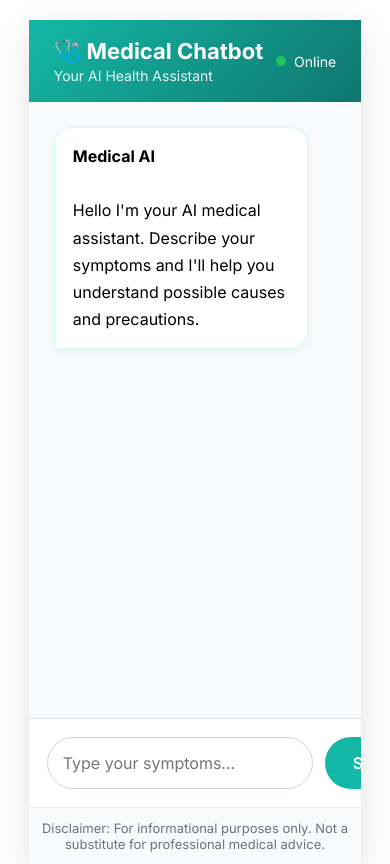
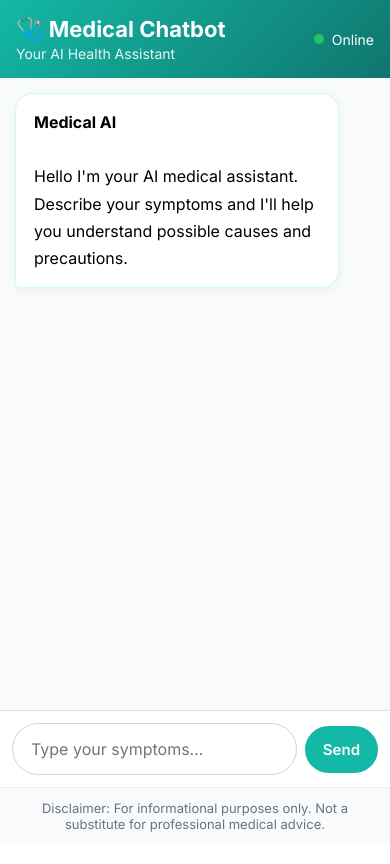
Before and after one commit to hasini6827/Medical_Chatbot, a Flask app: page / in a window 390 px wide. After the commit the page ends 832 px from the top, so only its background shows below. Run offline with Flask 3, Linux system fonts and the light colour scheme.

```diff
--- a/templates/index.html
+++ b/templates/index.html
@@ -18,193 +18,96 @@ font-family:'Inter',sans-serif;
 
 body{
 
-background:#F0FDFA
-
+background:#F0FDFA;
 display:flex;
-
 justify-content:center;
-
 align-items:center;
-
 height:100vh;
-
 padding:20px;
-
 }
 
 .container{
-
 width:95%;
-
 max-width:1200px;
-
 height:90vh;
-
 margin:auto;
-
 background:white;
-
 border-radius:18px;
-
 overflow:hidden;
-
 display:flex;
-
 flex-direction:column;
-
 box-shadow:0 10px 30px rgba(0,0,0,.12);
-
 }
 
 .header{
-
 background:linear-gradient(135deg,#14B8A6,#0F766E);
-
 color:white;
-
 padding:18px 25px;
-
 display:flex;
-
 justify-content:space-between;
-
 align-items:center;
-
 }
 
 .header h2{
-
 font-size:28px;
-
 font-weight:700;
-
 }
 
 .header p{
-
 font-size:14px;
-
 opacity:.9;
-
 margin-top:3px;
-
 }
 
 .status{
-
 display:flex;
-
 align-items:center;
-
 gap:8px;
-
 font-size:14px;
-
 }
 
 .dot{
-
 width:10px;
-
 height:10px;
-
 background:#22c55e;
-
 border-radius:50%;
 
 }
 
 #chatbox{
-
 flex:1;
-
 overflow-y:auto;
-
 padding:25px;
-
 background:#f8fafc;
-
 display:flex;
-
 flex-direction:column;
-
 }
 
 .message{
-
 padding:15px 18px;
-
 margin-bottom:18px;
-
 max-width:75%;
-
 line-height:1.7;
-
 border-radius:18px;
-
 animation:fade .3s ease;
-
 word-break:break-word;
-
 }
 
 .bot{
-
 align-self:flex-start;
-
 background:white;
-
 border:1px solid #ccfbf1;
-
 border-bottom-left-radius:5px;
-
 box-shadow:0 3px 10px rgba(0,0,0,.05);
-
 }
 
 .user{
-
 align-self:flex-end;
-
 background:#14B8A6;
-
 color:white;
-
 border-bottom-right-radius:5px;
-
 }
 
-.input-area{
-
-display:flex;
-
-padding:18px;
-
-gap:12px;
-
-background:white;
-
-border-top:1px solid #ddd;
-
-}
-
-input{
-
-flex:1;
-
-padding:15px;
-
-border-radius:30px;
-
-border:1px solid #cbd5e1;
-
-font-size:16px;
-
-outline:none;
-
-transition:.3s;
-
-}
 
 input:focus{
 
@@ -214,28 +117,38 @@ box-shadow:0 0 0 3px rgba(20, 184, 166, .2);
 
 }
 
-button{
 
-padding:0 28px;
-
-background:#14B8A6;
-
-color:white;
-
-border:none;
-
-border-radius:30px;
-
-cursor:pointer;
-
-font-size:16px;
-
-font-weight:600;
-
-transition:.3s;
-
+.input-area{
+    display:flex;
+    align-items:center;
+    gap:10px;
+    padding:15px;
+    background:white;
+    border-top:1px solid #ddd;
+    width:100%;
 }
 
+.input-area input{
+    flex:1;
+    min-width:0;
+    padding:15px 18px;
+    border-radius:30px;
+    border:1px solid #cbd5e1;
+    font-size:16px;
+    outline:none;
+}
+
+.input-area button{
+    flex-shrink:0;
+    padding:15px 22px;
+    background:#14B8A6;
+    color:white;
+    border:none;
+    border-radius:30px;
+    cursor:pointer;
+    font-size:16px;
+    font-weight:600;
+}
 button:hover{
 
 background:#0F766E;
@@ -278,28 +191,43 @@ transform:translateY(0);
 
 }
 
-@media(max-width:768px){
+@media (max-width:768px){
 
-.container{
+    body{
+        padding:0;
+    }
 
-height:100vh;
+    .container{
+        width:100%;
+        height:100vh;
+        border-radius:0;
+    }
 
-border-radius:0;
+    #chatbox{
+        padding:15px;
+    }
 
-}
+    .message{
+        max-width:90%;
+    }
 
-.message{
+    .header{
+        padding:16px;
+    }
 
-max-width:90%;
+    .header h2{
+        font-size:22px;
+    }
 
-}
+    .input-area{
+        padding:12px;
+        gap:8px;
+    }
 
-.header h2{
-
-font-size:22px;
-
-}
-
+    .input-area button{
+        padding:14px 18px;
+        font-size:15px;
+    }
 }
 
 </style>
```
